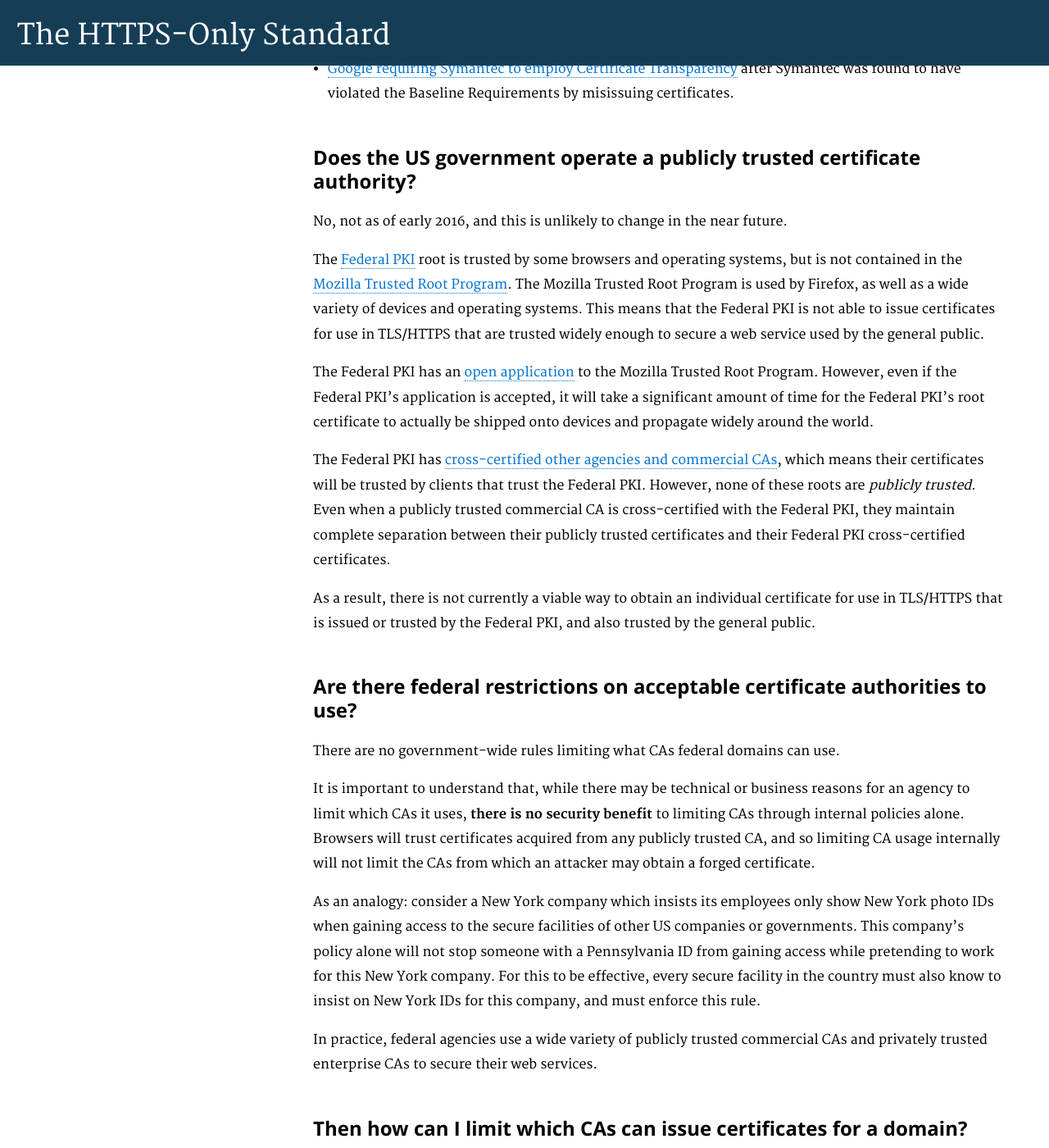
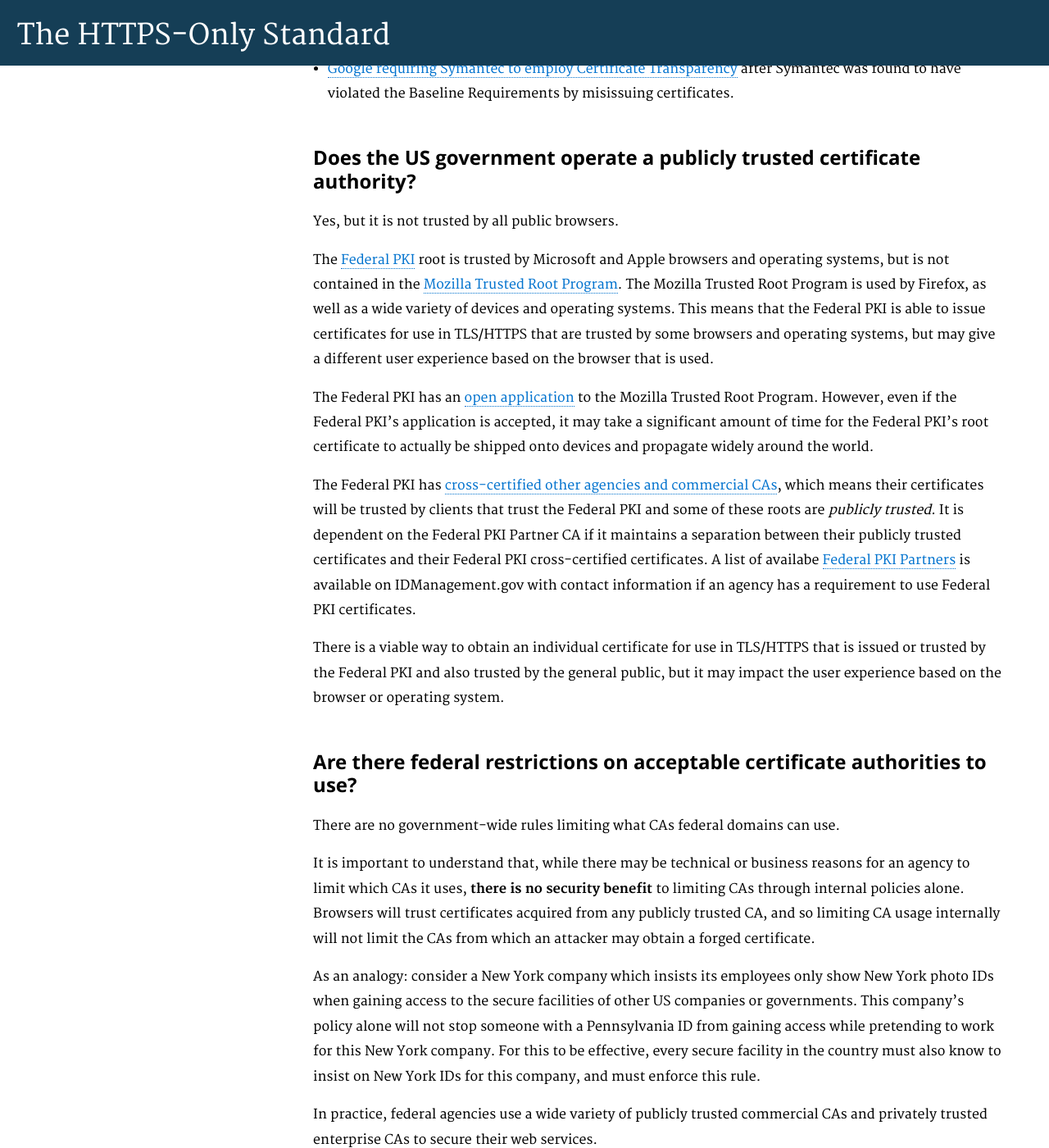
Before and after one commit to GSA/https, a Jekyll site: the page built from pages/certificates.md, in a window 1280 px wide and 1400 px high, scrolled down 2622 px. Shown: the whole window at 82% size. Built offline with Jekyll 4.4.1, drawn with Linux system fonts in a browser that asks for light colours; Markdown is read by kramdown in place of the engine named in the settings.

Commit message:
Update to certificates.md
Information on Federal PKI is inaccurate. Corrected answer to question "Does the US government operate a publicly trusted certificate authority?"

```diff
--- a/pages/certificates.md
+++ b/pages/certificates.md
@@ -64,15 +64,15 @@ The Baseline Requirements only constrain CAs -- they do not constrain browser be
 
 ## Does the US government operate a publicly trusted certificate authority?
 
-No, not as of early 2016, and this is unlikely to change in the near future.
+Yes, but it is not trusted by all public browsers.
 
-The [Federal PKI](https://www.idmanagement.gov/IDM/s/article_content_old?tag=a0Gt0000000SfwP) root is trusted by some browsers and operating systems, but is not contained in the [Mozilla Trusted Root Program](https://www.mozilla.org/en-US/about/governance/policies/security-group/certs/policy/). The Mozilla Trusted Root Program is used by Firefox, as well as a wide variety of devices and operating systems. This means that the Federal PKI is not able to issue certificates for use in TLS/HTTPS that are trusted widely enough to secure a web service used by the general public.
+The [Federal PKI](https://www.idmanagement.gov/IDM/s/article_content_old?tag=a0Gt0000000SfwP) root is trusted by Microsoft and Apple browsers and operating systems, but is not contained in the [Mozilla Trusted Root Program](https://www.mozilla.org/en-US/about/governance/policies/security-group/certs/policy/). The Mozilla Trusted Root Program is used by Firefox, as well as a wide variety of devices and operating systems. This means that the Federal PKI is able to issue certificates for use in TLS/HTTPS that are trusted by some browsers and operating systems, but may give a different user experience based on the browser that is used.
 
-The Federal PKI has an [open application](https://bugzilla.mozilla.org/show_bug.cgi?id=478418) to the Mozilla Trusted Root Program. However, even if the Federal PKI's application is accepted, it will take a significant amount of time for the Federal PKI's root certificate to actually be shipped onto devices and propagate widely around the world.
+The Federal PKI has an [open application](https://bugzilla.mozilla.org/show_bug.cgi?id=478418) to the Mozilla Trusted Root Program. However, even if the Federal PKI's application is accepted, it may take a significant amount of time for the Federal PKI's root certificate to actually be shipped onto devices and propagate widely around the world.
 
-The Federal PKI has [cross-certified other agencies and commercial CAs](https://www.idmanagement.gov/IDM/s/article_content_old?tag=a0Gt0000000SfwR), which means their certificates will be trusted by clients that trust the Federal PKI. However, none of these roots are _publicly trusted_. Even when a publicly trusted commercial CA is cross-certified with the Federal PKI, they maintain complete separation between their publicly trusted certificates and their Federal PKI cross-certified certificates.
+The Federal PKI has [cross-certified other agencies and commercial CAs](https://www.idmanagement.gov/IDM/s/article_content_old?tag=a0Gt0000000SfwR), which means their certificates will be trusted by clients that trust the Federal PKI and some of these roots are _publicly trusted_. It is dependent on the Federal PKI Partner CA if it maintains a separation between their publicly trusted certificates and their Federal PKI cross-certified certificates. A list of availabe [Federal PKI Partners](https://www.idmanagement.gov/IDM/s/article_content_old?tag=a0Gt0000000XRrC) is available on IDManagement.gov with contact information if an agency has a requirement to use Federal PKI certificates.
 
-As a result, there is not currently a viable way to obtain an individual certificate for use in TLS/HTTPS that is issued or trusted by the Federal PKI, and also trusted by the general public.
+There is a viable way to obtain an individual certificate for use in TLS/HTTPS that is issued or trusted by the Federal PKI and also trusted by the general public, but it may impact the user experience based on the browser or operating system.
 
 ## Are there federal restrictions on acceptable certificate authorities to use?
 
```
